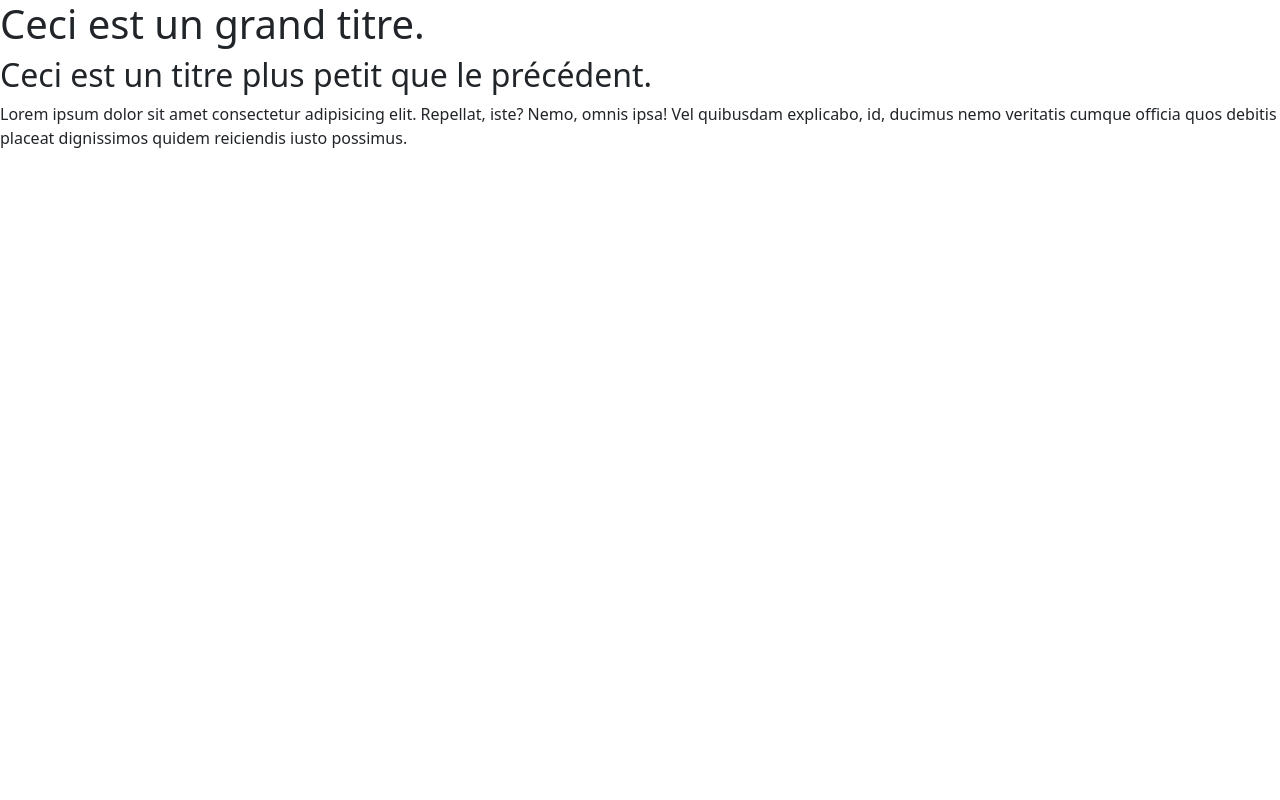
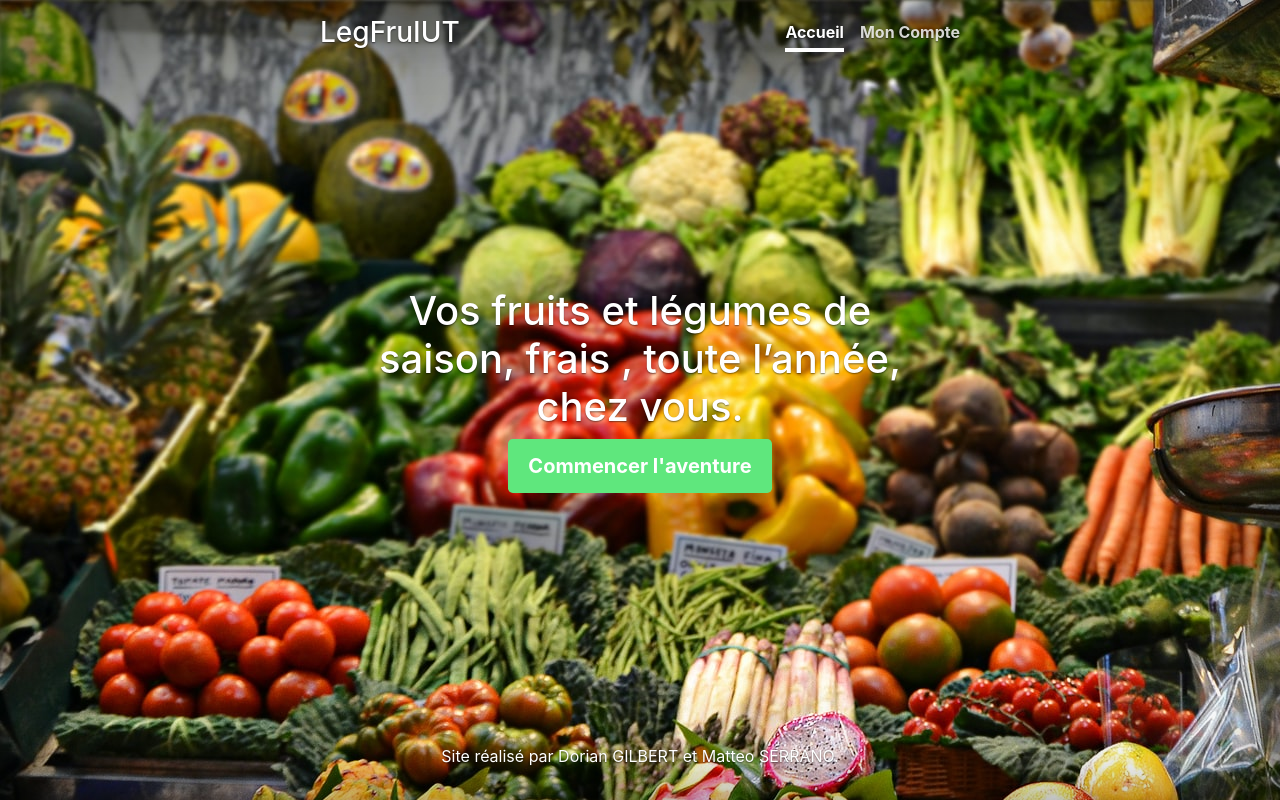
Before and after one commit to doriangilbert/ProjetTutoreS3DUTInfo, a PHP site: page / in a window 1280 px wide. Run offline with PHP 8.4, Linux system fonts and the light colour scheme; some libraries are stand-ins or nearby versions.

Commit message:
Page d'accueil finie, page type livraison en cours, ajout des différents fichiers

```diff
--- a/vues/index.html
+++ b/vues/index.html
@@ -1,47 +1,58 @@
-<!DOCTYPE html>
-<html lang="fr">
-<head>
+<!doctype html>
+<html lang="en">
+  <head>
     <meta charset="utf-8">
-    <title>Ma superbe page</title>
-    <meta name="viewport" content="width=device-width, initial-scale=1">
-    <link rel="stylesheet" href="ressources/css/style.css">
-    <link href="https://cdn.jsdelivr.net/npm/bootstrap@5.0.0-beta1/dist/css/bootstrap.min.css" rel="stylesheet" integrity="sha384-giJF6kkoqNQ00vy+HMDP7azOuL0xtbfIcaT9wjKHr8RbDVddVHyTfAAsrekwKmP1" crossorigin="anonymous">
-    <script src="https://ajax.googleapis.com/ajax/libs/jquery/3.5.1/jquery.min.js"></script>
-    <script src="https://maxcdn.bootstrapcdn.com/bootstrap/3.4.1/js/bootstrap.min.js"></script>
-</head>
-    <body>
+    <meta name="viewport" content="width=device-width, initial-scale=1, shrink-to-fit=no">
+    <meta name="description" content="">
+    <meta name="author" content="">
+    <link rel="icon" href="/docs/4.0/assets/img/favicons/favicon.ico">
+
+    <title>Cover Template for Bootstrap</title>
+
+    <link rel="canonical" href="https://getbootstrap.com/docs/4.0/examples/cover/">
+
+    <!-- Bootstrap core CSS -->
+    <link href="../../dist/css/bootstrap.min.css" rel="stylesheet">
+    <link rel="stylesheet" href="https://cdn.jsdelivr.net/npm/bootstrap@4.5.3/dist/css/bootstrap.min.css" integrity="sha384-TX8t27EcRE3e/ihU7zmQxVncDAy5uIKz4rEkgIXeMed4M0jlfIDPvg6uqKI2xXr2" crossorigin="anonymous">
+
+    <!-- Custom styles for this template -->
+    <link href="ressources/css/style.css" rel="stylesheet">
+  </head>
+
+  <body class="text-center">
+
+    <div class="cover-container d-flex h-100 p-3 mx-auto flex-column">
+      <header class="masthead mb-auto">
+        <div class="inner">
+          <h3 class="masthead-brand">LegFruIUT</h3>
+          <nav class="nav nav-masthead justify-content-center">
+            <a class="nav-link active" href="#">Accueil</a>
+            <a class="nav-link" href="#">Mon Compte</a>
+          </nav>
+        </div>
+      </header>
+
+      <main role="main" class="inner cover">
+        <h1 class="cover-heading">Vos fruits et légumes de saison, frais , toute l’année, chez vous.</h1>
+        <p class="lead">
+          <a href="#" class="btn btn-lg btn-secondary">Commencer l'aventure</a>
+        </p>
+      </main>
+
+      <footer class="mastfoot mt-auto">
+        <div class="inner">
+          <p>Site réalisé par Dorian GILBERT et Matteo SERRANO.</p>
+        </div>
+      </footer>
+    </div>
 
 
-        <div class="background">
-
-            <nav class="navbar navbar-expand-lg" style="background-color: #000000;"> <!-- Style a mettre dans le CSS -->
-                <div class="container-fluid">
-                    <a class="navbar-brand" href="#">
-                        <img src="https://s1.qwant.com/thumbr/0x380/2/d/626d254dc44480aa35666bf44d4b66ec1382054789f07a4232b806d2bb3d28/idk-handwritten_4x.png?u=https%3A%2F%2Fcdn.dribbble.com%2Fusers%2F2165841%2Fscreenshots%2F5763749%2Fidk-handwritten_4x.png&q=0&b=1&p=0&a=1" height="50" class="logo" alt="Logo de l'entreprise"
-                            loading="lazy"/>
-                    </a>
-
-                    <div class="collapse navbar-collapse" id="navbarNavAltMarkup">
-                        <div class="navbar-nav ms-auto">
-                            <a class="nav-link active" aria-current="page" href="#">Accueil</a>
-                            <a class="nav-link" href="#">Mon compte</a>
-                            <a class="nav-link" href="#">Mon panier</a>
-                        </div>
-                    </div>
-                </div>
-            </nav>
-
-            <div class="centre">Vos fruits et légumes de saison, frais , toute l’année, chez vous.</div>
-
-            <div class="text-center">
-                <button type="submit" class = "btn btn-success btn-xs">Commencer l'aventure</button>
-            </div>
-
-        </div>
-
-        <!-- <img src="ressources/images/george-bakos-mbDfFpacUcM-unsplash.jpg" id="background"/> --> <!-- Oui ! -->
-
-        <!--<script src="https://cdn.jsdelivr.net/npm/bootstrap@5.0.0-beta1/dist/js/bootstrap.bundle.min.js" integrity="sha384-ygbV9kiqUc6oa4msXn9868pTtWMgiQaeYH7/t7LECLbyPA2x65Kgf80OJFdroafW" crossorigin="anonymous"></script>
-        -->
-    </body>
+    <!-- Bootstrap core JavaScript
+    ================================================== -->
+    <!-- Placed at the end of the document so the pages load faster -->
+    <script src="https://code.jquery.com/jquery-3.2.1.slim.min.js" integrity="sha384-KJ3o2DKtIkvYIK3UENzmM7KCkRr/rE9/Qpg6aAZGJwFDMVNA/GpGFF93hXpG5KkN" crossorigin="anonymous"></script>
+    <script>window.jQuery || document.write('<script src="../../assets/js/vendor/jquery-slim.min.js"><\/script>')</script>
+    <script src="../../assets/js/vendor/popper.min.js"></script>
+    <script src="../../dist/js/bootstrap.min.js"></script>
+  </body>
 </html>
--- a/vues/index.php
+++ /dev/null
@@ -1,15 +0,0 @@
-<!DOCTYPE html>
-<html lang="fr-fr">
-<head>
-    <meta charset="utf-8">
-    <title>Ma superbe page</title>
-    <link href="https://cdn.jsdelivr.net/npm/bootstrap@5.0.0-beta1/dist/css/bootstrap.min.css" rel="stylesheet" integrity="sha384-giJF6kkoqNQ00vy+HMDP7azOuL0xtbfIcaT9wjKHr8RbDVddVHyTfAAsrekwKmP1" crossorigin="anonymous">
-</head>
-    <body>
-        <h1>Ceci est un grand titre.</h1>
-        <h2>Ceci est un titre plus petit que le précédent.</h2>
-        <p>
-            Lorem ipsum dolor sit amet consectetur adipisicing elit. Repellat, iste? Nemo, omnis ipsa! Vel quibusdam explicabo, id, ducimus nemo veritatis cumque officia quos debitis placeat dignissimos quidem reiciendis iusto possimus.
-        </p>
-    </body>
-</html>
--- a/vues/ressources/css/style.css
+++ b/vues/ressources/css/style.css
@@ -1,48 +1,111 @@
+/*
+ * Globals
+ */
 
-body, html {
-    height: 100%;
-    margin: 0;
-    overflow: hidden;
+/* Links */
+a,
+a:focus,
+a:hover {
+  color: #fff;
 }
 
-.background {
-
-    /*background: url("../images/george-bakos-mbDfFpacUcM-unsplash.jpg");*/
-    background: url("../images/ja-ma--gOUx23DNks-unsplash.jpg");
-    width: 100%;
-    height: 100%;
-    background-position: center;
-    background-repeat: no-repeat;
-    background-size: cover;
-    position: relative;
-    /*filter: blur(5px);*/ /*Pour corriger le problème, il ne faut pas mettre toute la page dans un div background
-    car si on applique le filtre, il s'appliquera ou toute la page ! Il faudrait mettre uniquement l'image de fond en background,
-    celle-ci aussi ne doit pas se trouver dans les CSS mais dans le HTML pour fonctionner. Une fois ceci fait, il faudra utiliser
-    la propriété z-index piur hiérarchier ses éléments dans l'empilement*/
+/* Custom default button */
+.btn-secondary,
+.btn-secondary:hover,
+.btn-secondary:focus {
+  color: #fff;
+  text-shadow: none; /* Prevent inheritance from `body` */
+  background-color: #5FE77D;
+  border: none;
 }
 
-.container { /*?*/
-    text-align: center;
-    color: white;
-    width: 100%;
-    height: 100%;
+
+/*
+ * Base structure
+ */
+
+html,
+body {
+  height: 100%;
+  /*background-color: #333;*/
+  background: url("../images/ja-ma--gOUx23DNks-unsplash.jpg");
 }
 
-.centre {
-    position: absolute;
-    left: 50%;                        /* horizontal alignment */
-    top: 50%;                         /* vertical alignment */
-    transform: translate(-50%, -50%);
-    font-family: Montserrat;
-    font-size: 64px;
-    font-style: normal;
-    text-align: center;
-    color: white;
+body {
+  display: -ms-flexbox;
+  display: -webkit-box;
+  display: flex;
+  -ms-flex-pack: center;
+  -webkit-box-pack: center;
+  justify-content: center;
+  color: #fff;
+  text-shadow: 0 .05rem .1rem rgba(0, 0, 0, .5);
+  box-shadow: inset 0 0 5rem rgba(0, 0, 0, .5);
+}
+
+.cover-container {
+  max-width: 42em;
+}
+
+
+/*
+ * Header
+ */
+.masthead {
+  margin-bottom: 2rem;
+}
+
+.masthead-brand {
+  margin-bottom: 0;
+}
+
+.nav-masthead .nav-link {
+  padding: .25rem 0;
+  font-weight: 700;
+  color: #ffffffd2;
+  background-color: transparent;
+  border-bottom: .25rem solid transparent;
+}
+
+.nav-masthead .nav-link:hover,
+.nav-masthead .nav-link:focus {
+  border-bottom-color: rgba(255, 255, 255, .25);
+}
+
+.nav-masthead .nav-link + .nav-link {
+  margin-left: 1rem;
+}
+
+.nav-masthead .active {
+  color: #fff;
+  border-bottom-color: #fff;
+}
+
+@media (min-width: 48em) {
+  .masthead-brand {
+    float: left;
   }
+  .nav-masthead {
+    float: right;
+  }
+}
 
-button {
-    position: absolute;
-    left: 50%;                        /* horizontal alignment */
-    top: 75%;
-    transform: translate(-50%, -50%);
+
+/*
+ * Cover
+ */
+.cover {
+  padding: 0 1.5rem;
 }
+.cover .btn-lg {
+  padding: .75rem 1.25rem;
+  font-weight: 700;
+}
+
+
+/*
+ * Footer
+ */
+.mastfoot {
+  color: #FFFFFF;
+}
--- /dev/null
+++ b/vues/ressources/css/typLivr.css
@@ -0,0 +1,3 @@
+* {
+    text-align: center;
+}
```
Also changed, not shown: vues/catalogue.html (added, +31 -0 lines), vues/connexion.html (added), vues/formualaire_groupee.html (added), vues/formulaire_ponctuelle.html (added), vues/formulaire_reguliere.html (added), vues/inscription.html (added), vues/livraison.html (added), vues/ressources/images/george-bakos-mbDfFpacUcM-unsplash.jpg (deleted), vues/ressources/images/ja-ma--gOUx23DNks-unsplash.jpg.
